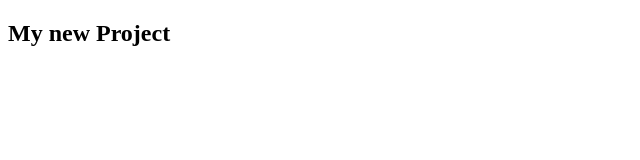
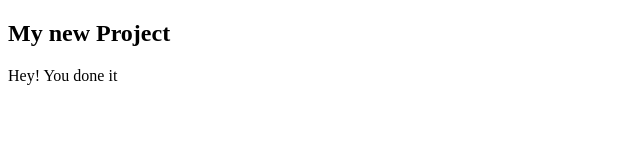
Before and after one commit to nhshowrab586/git-config-global-list, a plain HTML site: page index.html in a window 1280 px wide. Shown: the whole page, without its empty margins (0-640 px from the left). Drawn offline with Linux system fonts and the light colour scheme.

Commit message:
added p tag

```diff
--- a/index.html
+++ b/index.html
@@ -1,13 +1,17 @@
 <!DOCTYPE html>
 <html lang="en">
+
 <head>
     <meta charset="UTF-8">
     <meta name="viewport" content="width=device-width, initial-scale=1.0">
     <title>Document</title>
 </head>
+
 <body>
     <div>
         <h2>My new Project</h2>
+        <p>Hey! You done it</p>
     </div>
 </body>
+
 </html>
```
